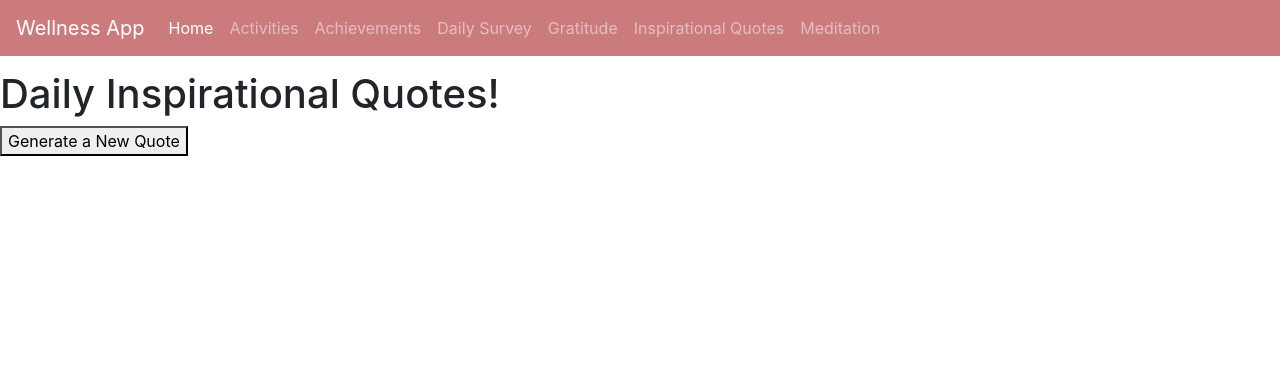
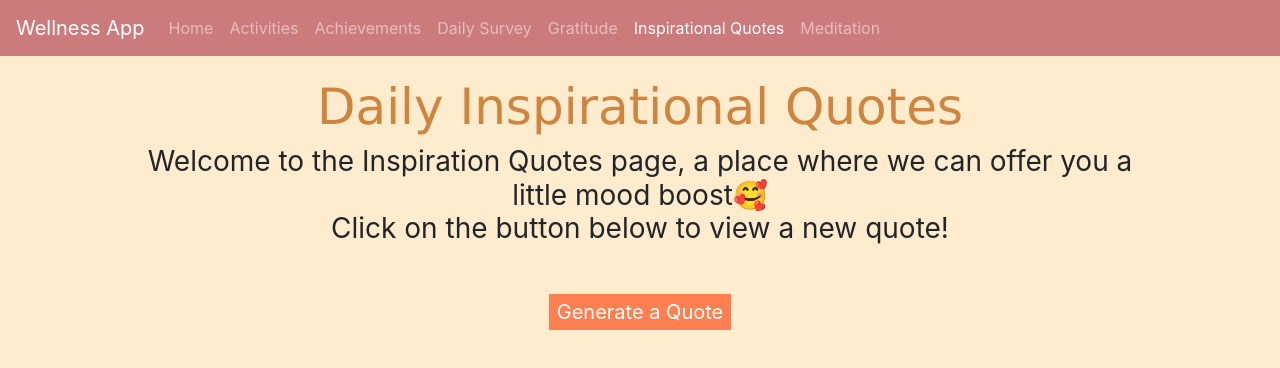
Before and after one commit to Catherine-Ji/DivHacks2021, a plain HTML site: page quotes.html in a window 1280 px wide. Drawn offline with Linux system fonts and the light colour scheme; files whose address does not match are found by name.

Commit message:
updated quotes page

```diff
--- /dev/null
+++ b/quotes.css
@@ -0,0 +1,44 @@
+.title{
+    font-size: 50px;
+    font-family:'Lucida Sans', 'Lucida Sans Regular', 'Lucida Grande', 'Lucida Sans Unicode', Geneva, Verdana, sans-serif;
+    color:peru;
+    text-align: center;
+}
+body{
+    background-color: blanchedalmond;
+}
+
+.description{
+    font-weight: normal;
+    text-align: center;
+    width: 80%;
+    margin-left: 10%;
+
+}
+
+.container{
+    display: flex;
+    justify-content: center;
+    align-items: center;
+}
+
+#displayQuote{
+    padding-top: 20px;
+    text-align: center;
+    padding-bottom:20px;
+    color:sienna;
+    text-shadow: 10px;
+    font-size: large;
+}
+
+#quoteBtn{
+    color: white;
+}
+
+button {
+    margin: 0 auto;
+    display: block;
+    font-size: 20px;
+    border-color: transparent;
+    background-color: coral;
+}
--- a/quotes.html
+++ b/quotes.html
@@ -7,6 +7,7 @@
 <title>Wellness App</title>
 <link href="bootstrap-4.4.1.css" rel="stylesheet" type="text/css">
 <link href="stylesheet.css" rel="stylesheet" type="text/css">
+<link href="quotes.css" rel="stylesheet" type="text/css">
 </head>
 
 <body style="padding-top: 70px">
@@ -14,35 +15,40 @@
 	  <button class="navbar-toggler" type="button" data-toggle="collapse" data-target="#navbarSupportedContent1" aria-controls="navbarSupportedContent1" aria-expanded="false" aria-label="Toggle navigation"> <span class="navbar-toggler-icon"></span> </button>
 	  <div class="collapse navbar-collapse" id="navbarSupportedContent1">
 	    <ul class="navbar-nav mr-auto">
-	      <li class="nav-item active"> <a class="nav-link" href="index.html">Home <span class="sr-only">(current)</span></a> </li>
+	      <li class="nav-item"> <a class="nav-link" href="index.html">Home</a> </li>
 		  <li class="nav-item"> <a class="nav-link" href="#">Activities</a> </li>
 			<li class="nav-item"> <a class="nav-link" href="#">Achievements</a> </li>
 			<li class="nav-item"> <a class="nav-link" href="#">Daily Survey</a> </li>
 			<li class="nav-item"> <a class="nav-link" href="#">Gratitude</a> </li>
-			<li class="nav-item"> <a class="nav-link" href="quotes.html">Inspirational Quotes</a> </li>
+			<li class="nav-item active"> <a class="nav-link" href="quotes.html">Inspirational Quotes<span class="sr-only">(current)</span></a> </li>
 		  <li class="nav-item"> <a class="nav-link" href="#">Meditation</a> </li>
         </ul>
 
   </div>
 </nav>
 <div>
-	<h1>Daily Inspirational Quotes!</h1>
+	<div class="title">Daily Inspirational Quotes</div>
+    <h3 class="description">Welcome to the Inspiration Quotes page, a place where we can offer you a little mood boost🥰 <br>Click on the button below to view a new quote!</h3>
+    <div class="container"></div>
         <div id="displayQuote">
             <script>
                 function generateQuote(){
                     var dict = [
-                    "Keep your face to the sunshine and you cannot see a shadow.-Helen Keller",
-                    "Success is not final, failure is not fatal: it is the courage to continue that counts.-Winston Churchill",
-                     "Nothing is impossible, the word itself says 'I'm possible'-Audrey Hepburn",
-                    "I can't change the direction of the wind, but I can adjust my sails to always reach my destination.-Jimmy Dean",
-                    "It is never too late to be what you might have been.-George Eliot"
+                        "“Keep your face to the sunshine and you cannot see a shadow.” - Helen Keller",
+                        "“Success is not final, failure is not fatal: it is the courage to continue that counts.” - Winston Churchill",
+                        "“Nothing is impossible, the word itself says 'I'm possible'” - Audrey Hepburn",
+                        "“I can't change the direction of the wind, but I can adjust my sails to always reach my destination.” - Jimmy Dean",
+                        "“It is never too late to be what you might have been.” - George Eliot",
+                        "“Believe you can and you’re halfway there.” - Theodore Roosevelt",
+                        "“The only way to do great work is to love what you do. If you haven’t found it yet, keep looking. Don’t settle.” – Steve Jobs"
                     ];
                     var randomN = Math.floor(Math.random() * dict.length);
                     document.getElementById('displayQuote').innerHTML = dict[randomN];
                 }
             </script>
         </div>
-	<button onClick=generateQuote()> Generate a New Quote</button>
+        <button id="quoteBtn" onClick=generateQuote()> Generate a Quote</button>
+    </div>
 </div>
 <script src="../ITGS IA/Unnamed Site 2/js/jquery-3.4.1.min.js"></script>
 <script src="../ITGS IA/Unnamed Site 2/js/popper.min.js"></script>
```
Lines whose indentation alone changed are shown as unchanged.
